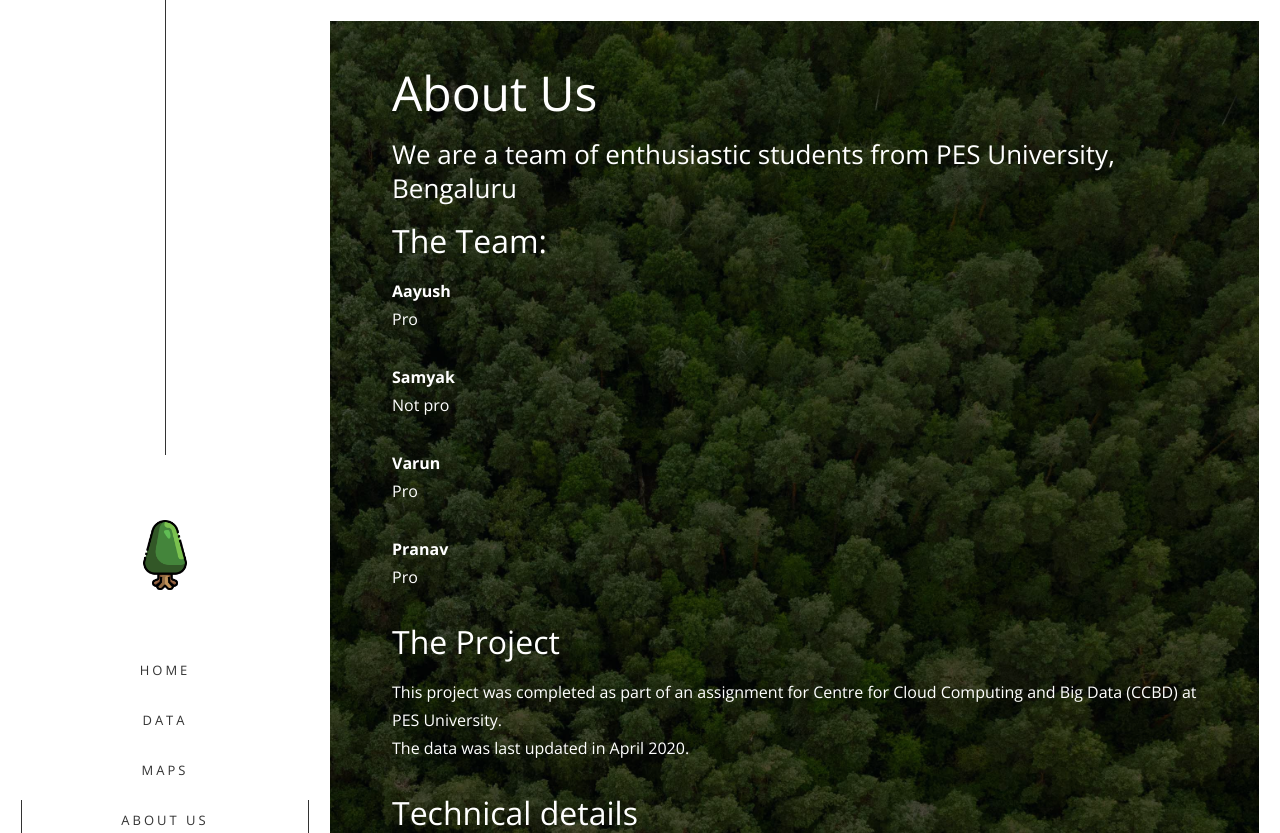
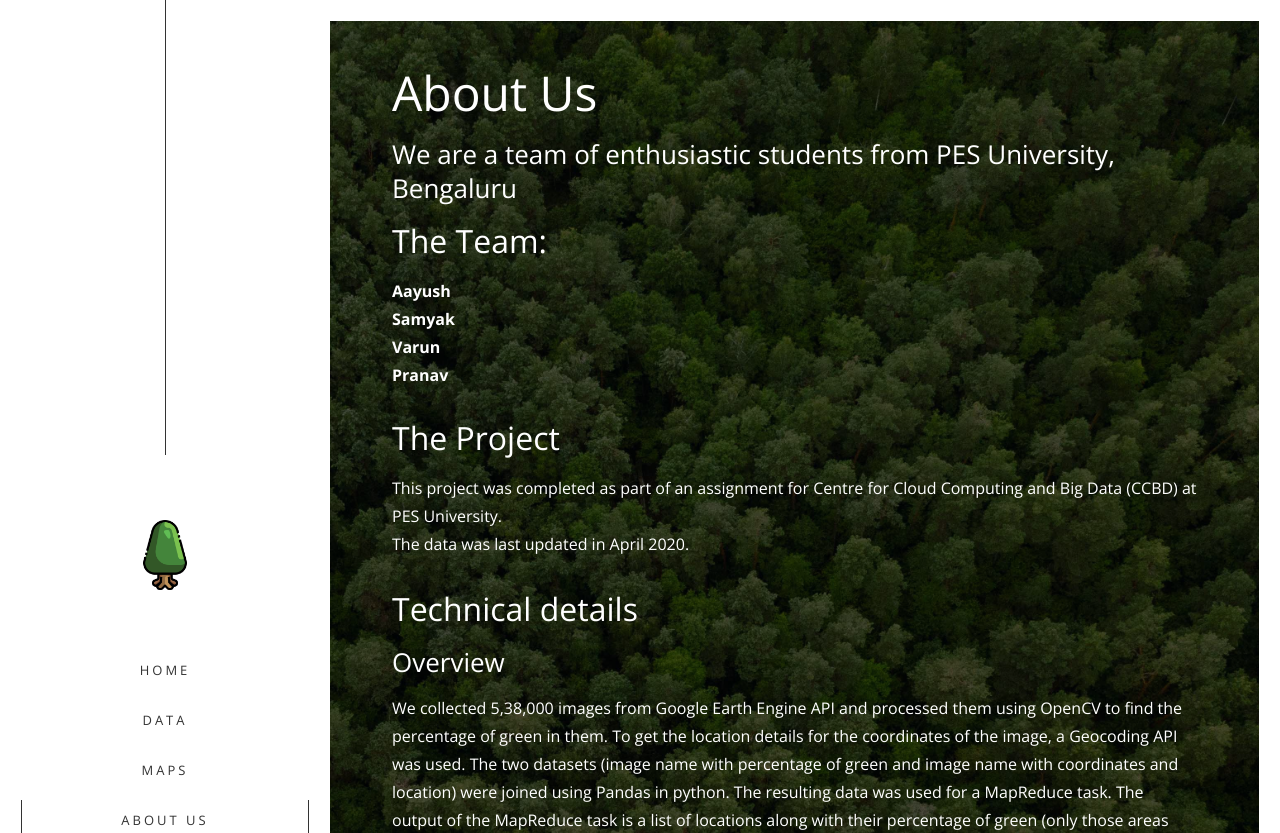
Before and after one commit to NaikAayush/ccbd-bangalore, a Flask app: page /about in a window 1280 px wide. Shown: the top 833 px of the page. Run offline with Flask 2, Linux system fonts and the light colour scheme; parts of the project's set-up code (start-up, migrations or seed data) failed here and were passed over; some libraries are stand-ins or nearby versions.

Commit message:
Cleaned up about page

```diff
--- a/MapReduce/templates/aboutus.html
+++ b/MapReduce/templates/aboutus.html
@@ -152,26 +152,27 @@
                                         <li><b>Aayush</b>
                                             <a class="icon-thing" target="_blank" href="https://github.com/NaikAayush/"><span class="iconify" data-icon="ion-logo-github" data-inline="false"></span></a>
                                             <a class="icon-thing" target="_blank" href="https://www.linkedin.com/in/aayush-naik-b96a90134/"><span class="iconify" data-icon="ant-design:linkedin-filled" data-inline="false"></span></a>
-                                            <p>Pro</p>
+                                            <!--<p>Pro</p>-->
                                         </li>
                                         <li><b>Samyak</b>
                                             <a class="icon-thing" target="_blank" href="https://github.com/Samyak2/"><span class="iconify" data-icon="ion-logo-github" data-inline="false"></span></a>
                                             <a class="icon-thing" target="_blank" href="https://www.linkedin.com/in/samyaks/"><span class="iconify" data-icon="ant-design:linkedin-filled" data-inline="false"></span></a>
                                             <a class="icon-thing" target="_blank" href="https://samyak2.github.io/"><span class="iconify" data-icon="whh:website" data-inline="false"></span></a>
-                                            <p>Not pro</p>
+                                            <!--<p>Not pro</p>-->
                                         </li>
                                         <li><b>Varun</b>
                                             <a class="icon-thing" target="_blank" href="https://github.com/varunp2k/"><span class="iconify" data-icon="ion-logo-github" data-inline="false"></span></a>
                                             <a class="icon-thing" target="_blank" href="https://www.linkedin.com/in/varunp2k/"><span class="iconify" data-icon="ant-design:linkedin-filled" data-inline="false"></span></a>
-                                            <p>Pro</p>
+                                            <!--<p>Pro</p>-->
                                         </li>
                                         <li><b>Pranav</b>
                                             <a class="icon-thing" target="_blank" href="https://github.com/psiayn/"><span class="iconify" data-icon="ion-logo-github" data-inline="false"></span></a>
                                             <a class="icon-thing" target="_blank" href="https://www.linkedin.com/in/pranav-kesavarapu-13b193135/"><span class="iconify" data-icon="ant-design:linkedin-filled" data-inline="false"></span></a>
-                                            <p>Pro</p>
+                                            <!--<p>Pro</p>-->
                                         </li>
                                     </ul>
                                 </div>
+                                <br>
                                 <div class="about-project">
                                     <h2>The Project</h2>
                                     <p style="margin-bottom: 0px">
```
